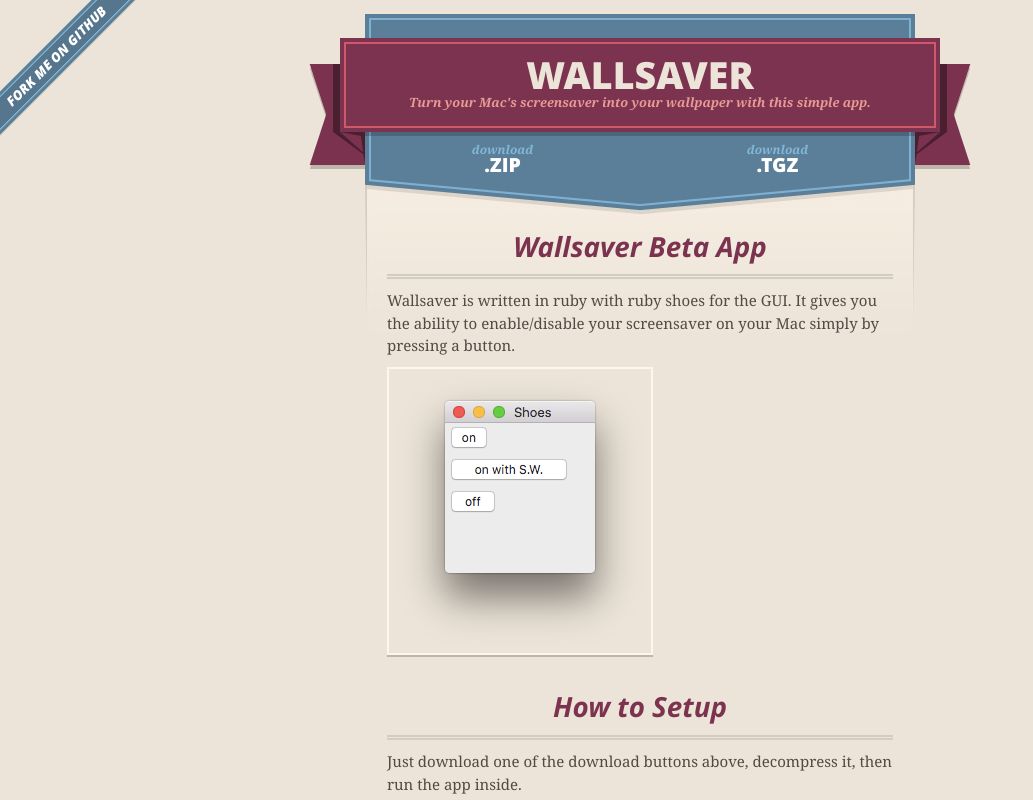
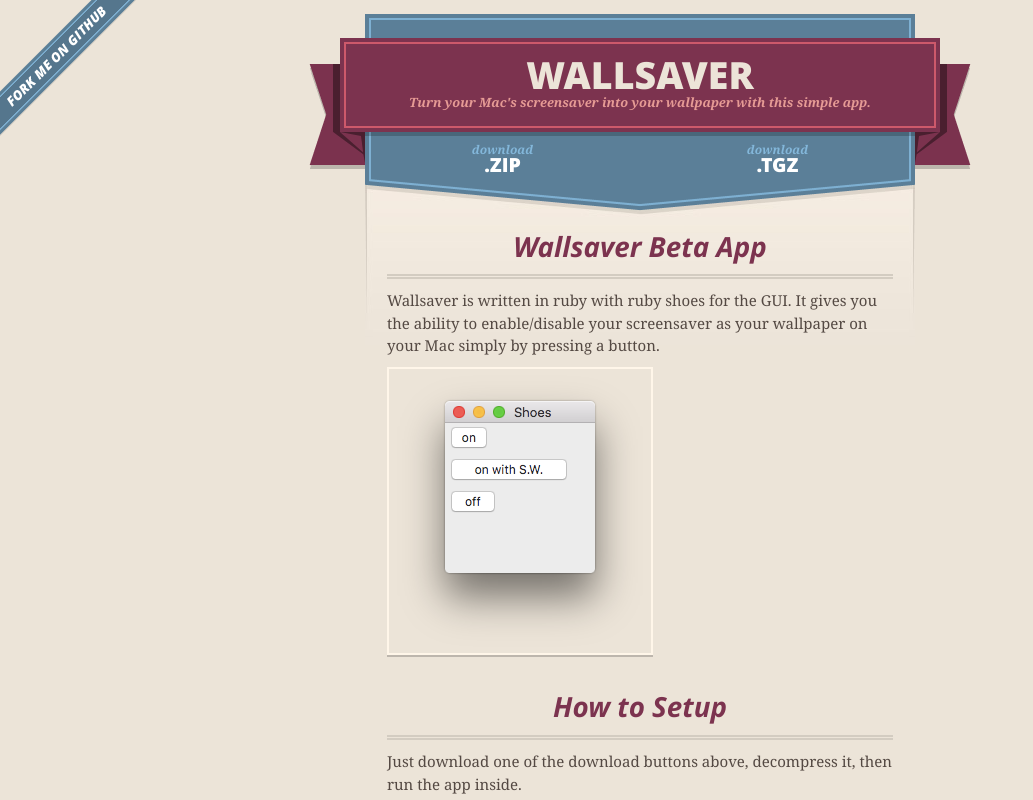
Before and after one commit to gianlazz/Wallsaver, a plain HTML site: page index.html in a window 1280 px wide. Shown: the top 800 px of the page, without its empty margins (0-1033 px from the left). Drawn offline with nearby package versions, Linux system fonts and the light colour scheme.

Commit message:
Edited description to be more specific about what it does.

```diff
--- a/index.html
+++ b/index.html
@@ -49,7 +49,7 @@
         <h1>
 <a id="wallsaver-app" class="anchor" href="#wallsaver-app" aria-hidden="true"><span aria-hidden="true" class="octicon octicon-link"></span></a>Wallsaver Beta App</h1>
 
-<p>Wallsaver is written in ruby with ruby shoes for the GUI. It gives you the ability to enable/disable your screensaver on your Mac simply by pressing a button.</p>
+<p>Wallsaver is written in ruby with ruby shoes for the GUI. It gives you the ability to enable/disable your screensaver as your wallpaper on your Mac simply by pressing a button.</p>
 
 <p><img src="https://github.com/gianlazz/Wallsaver/blob/gh-pages/images/screenshot1.png?raw=true" alt=""></p>
 
```
